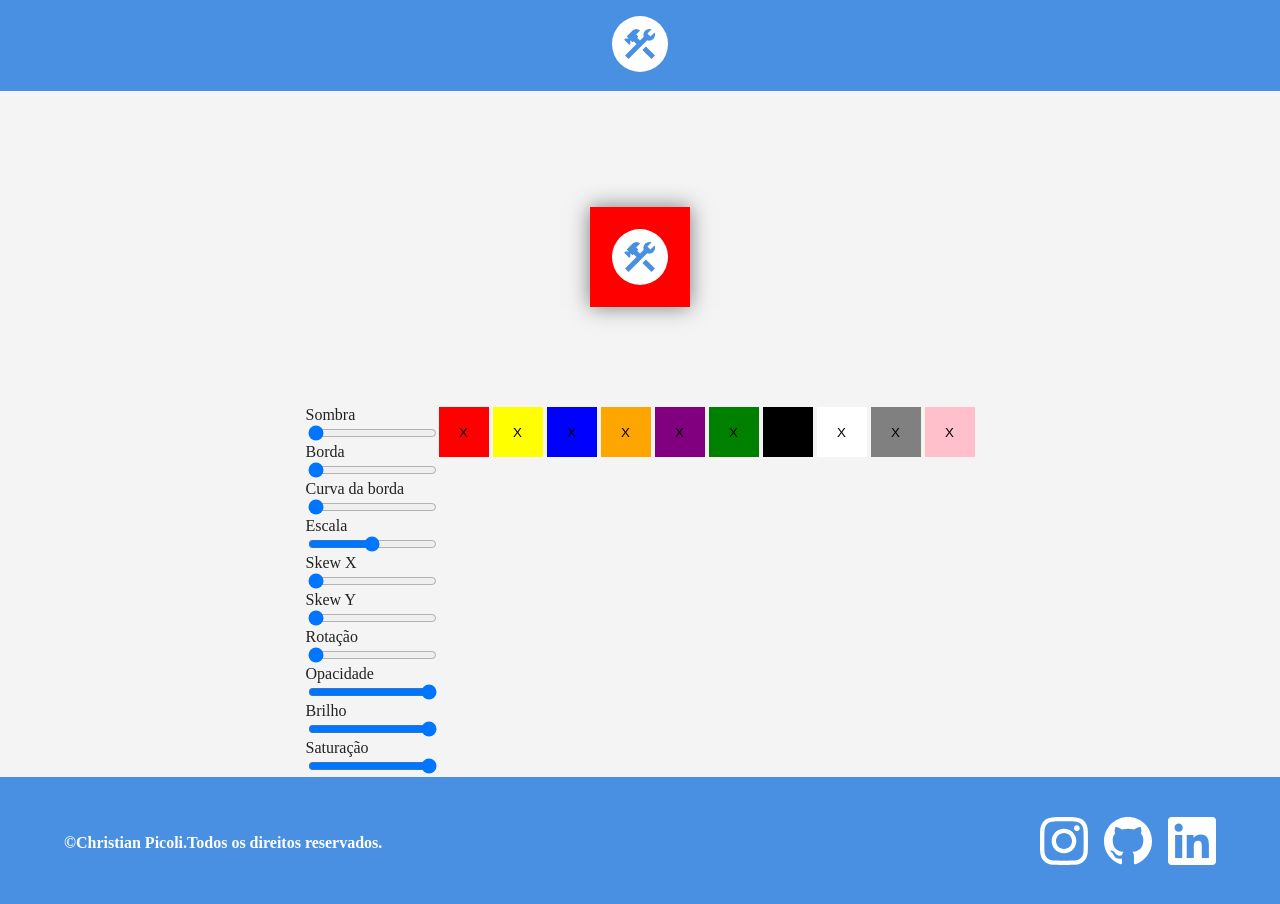
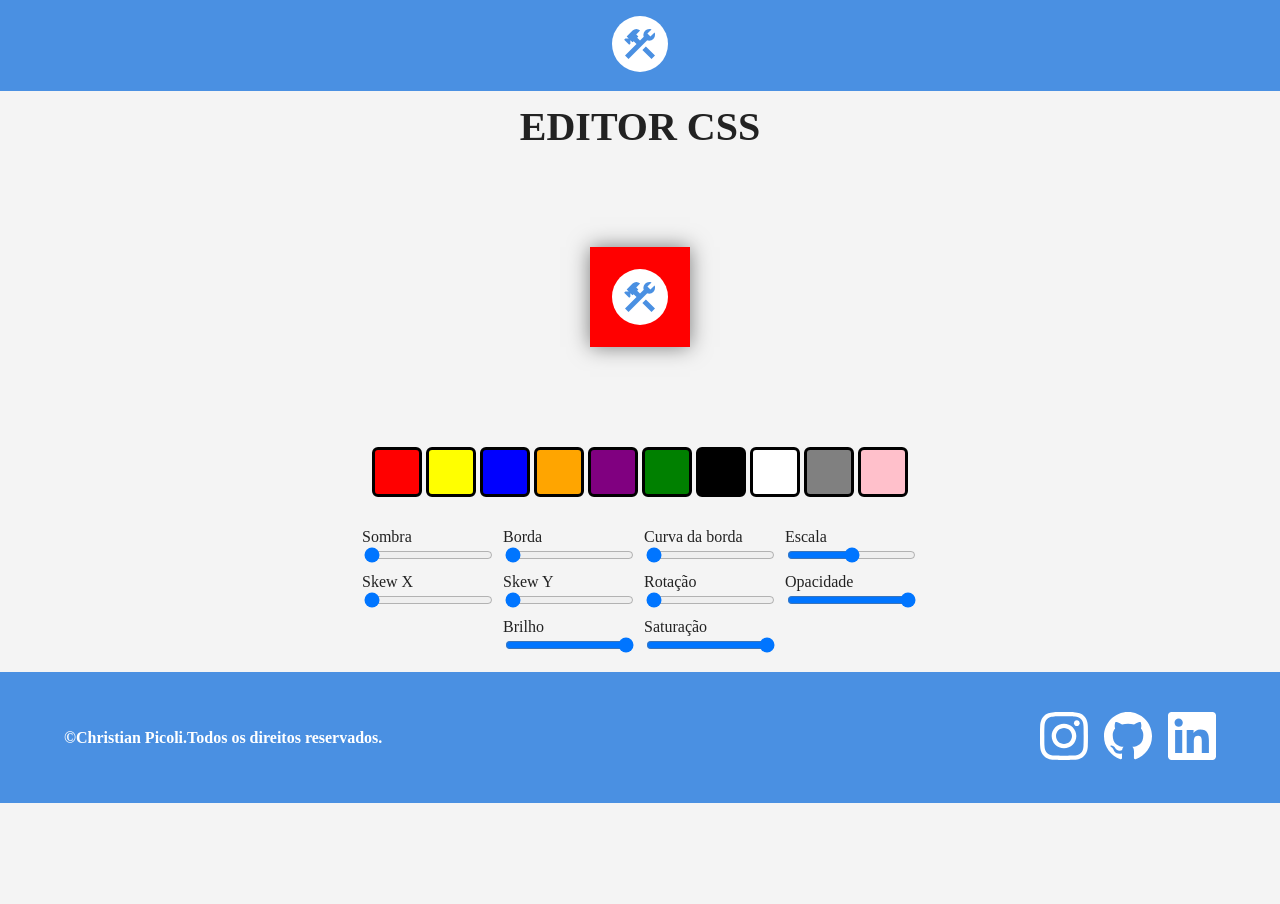
Before and after one commit to Chris-Saints/ToolBox, a website built with Vite: page editorcss.html in a window 1280 px wide. After the commit the page ends 803 px from the top, so only its background shows below. Built offline with nearby package versions, Linux system fonts and the light colour scheme.

Commit message:
Estilizando e colocando Titulo no Editor CSS

```diff
--- a/editorcss.html
+++ b/editorcss.html
@@ -14,75 +14,81 @@
     </header>
 
     <main class="conteudo">
+
+        <h1>EDITOR CSS</h1>
+
+
         <section class="espaco-quadrado">
             <div class="imagem-modificada" id="quadrado"><img class="cabecalho__imagem" src="./Assets/SimboloAzul.svg" alt="Logo ToolBox"></div>
         </section>
 
         <section class="container__modificadores">
+             <div class="container__cores">
+                <button class="box" id="vermelho"></button>
+                <button class="box" id="amarelo"></button>
+                <button class="box" id="azul"></button>
+                <button class="box" id="laranja"></button>
+                <button class="box" id="roxo"></button>
+                <button class="box" id="verde"></button>
+                <button class="box" id="preto"></button>
+                <button class="box" id="branco"></button>
+                <button class="box" id="cinza"></button>
+                <button class="box" id="rosa"></button>
+            </div>
+
             <div class="tooltip">
                 <div id="sombra">
                     <p>Sombra</p>
-                    <input id="slider-sombra" type="range" min="0" max="100" step="10" value="0">
+                    <input class="slider" id="slider-sombra" type="range" min="0" max="100" step="10" value="0">
                 </div>
 
                 <div id="borda">
                     <p>Borda</p>
-                    <input id="slider-borda" type="range" min="0" max="10" step="1" value="0">
+                    <input class="slider" id="slider-borda" type="range" min="0" max="10" step="1" value="0">
                 </div>
 
                 <div id="border-radius">
                     <p>Curva da borda</p>
-                    <input id="slider-border-radius" type="range" min="0" max="50" step="1" value="0">
+                    <input class="slider" id="slider-border-radius" type="range" min="0" max="50" step="1" value="0">
                 </div>
 
                 <div id="scale">
                     <p>Escala</p>
-                    <input id="slider-scale" type="range" min="0.1" max="2.1" step="0.1" value="1.1">
+                    <input class="slider" id="slider-scale" type="range" min="0.1" max="2.1" step="0.1" value="1.1">
                 </div>
 
                 <div id="skewX">
                     <p>Skew X</p>
-                    <input id="slider-skewx" type="range" min="0" max="50" step="1" value="0">
+                    <input class="slider" id="slider-skewx" type="range" min="0" max="50" step="1" value="0">
                 </div>
 
                 <div id="skewY">
                     <p>Skew Y</p>
-                    <input id="slider-skewy" type="range" min="0" max="50" step="1" value="0">
+                    <input class="slider" id="slider-skewy" type="range" min="0" max="50" step="1" value="0">
                 </div>
 
                 <div id="rotacao">
                     <p>Rotação</p>
-                    <input id="slider-rotacao" type="range"  min="0" max="360" step="1" value="0">
+                    <input class="slider" id="slider-rotacao" type="range"  min="0" max="360" step="1" value="0">
                 </div>
 
                 <div id="opacidade">
                     <p>Opacidade</p>
-                    <input id="slider-opacidade" type="range"  min="0" max="1" step="0.1" value="1">
+                    <input class="slider" id="slider-opacidade" type="range"  min="0" max="1" step="0.1" value="1">
                 </div>
 
                 <div id="brilho">
                     <p>Brilho</p>
-                    <input id="slider-brilho" type="range" min="0" max="1" step="0.1" value="1">
+                    <input class="slider" id="slider-brilho" type="range" min="0" max="1" step="0.1" value="1">
                 </div>
 
                 <div id="saturacao">
                     <p>Saturação</p>
-                    <input id="slider-saturacao" type="range" min="0" max="100" step="1" value="100">
+                    <input class="slider" id="slider-saturacao" type="range" min="0" max="100" step="1" value="100">
                 </div>
             </div>
 
-            <div class="container__cores">
-                <button id="vermelho">X</button>
-                <button id="amarelo">X</button>
-                <button id="azul">X</button>
-                <button id="laranja">X</button>
-                <button id="roxo">X</button>
-                <button id="verde">X</button>
-                <button id="preto">X</button>
-                <button id="branco">X</button>
-                <button id="cinza">X</button>
-                <button id="rosa">X</button>
-            </div>
+
         </section>
     </main>
 
--- a/styles/editorcss.css
+++ b/styles/editorcss.css
@@ -1,3 +1,12 @@
+.conteudo {
+    margin-bottom: 1rem;
+}
+
+.conteudo h1 {
+    font-weight: bold;
+    font-size: 40px;
+}
+
 .espaco-quadrado {
     padding: 100px;
 }
@@ -10,6 +19,18 @@
 
 .container__modificadores {
     display: flex;
+    flex-direction: column;
+    align-items: center;
+    gap: 2rem;
+}
+
+.tooltip {
+    display: flex;
+    align-items: center;
+    justify-content: center;
+    flex-wrap: wrap;
+    width: 600px;
+    gap: 0.5rem;
 }
 
 .imagem-modificada {
@@ -84,3 +105,14 @@ button:active {
 #amarelo {
     background-color: yellow;
 }
+
+.box {
+    border: solid 3px black;
+    border-radius: 6px;
+    transition: 0.2s;
+}
+
+.box:hover {
+    opacity: 0.8;
+    transform: scale(1.1);
+}
```
